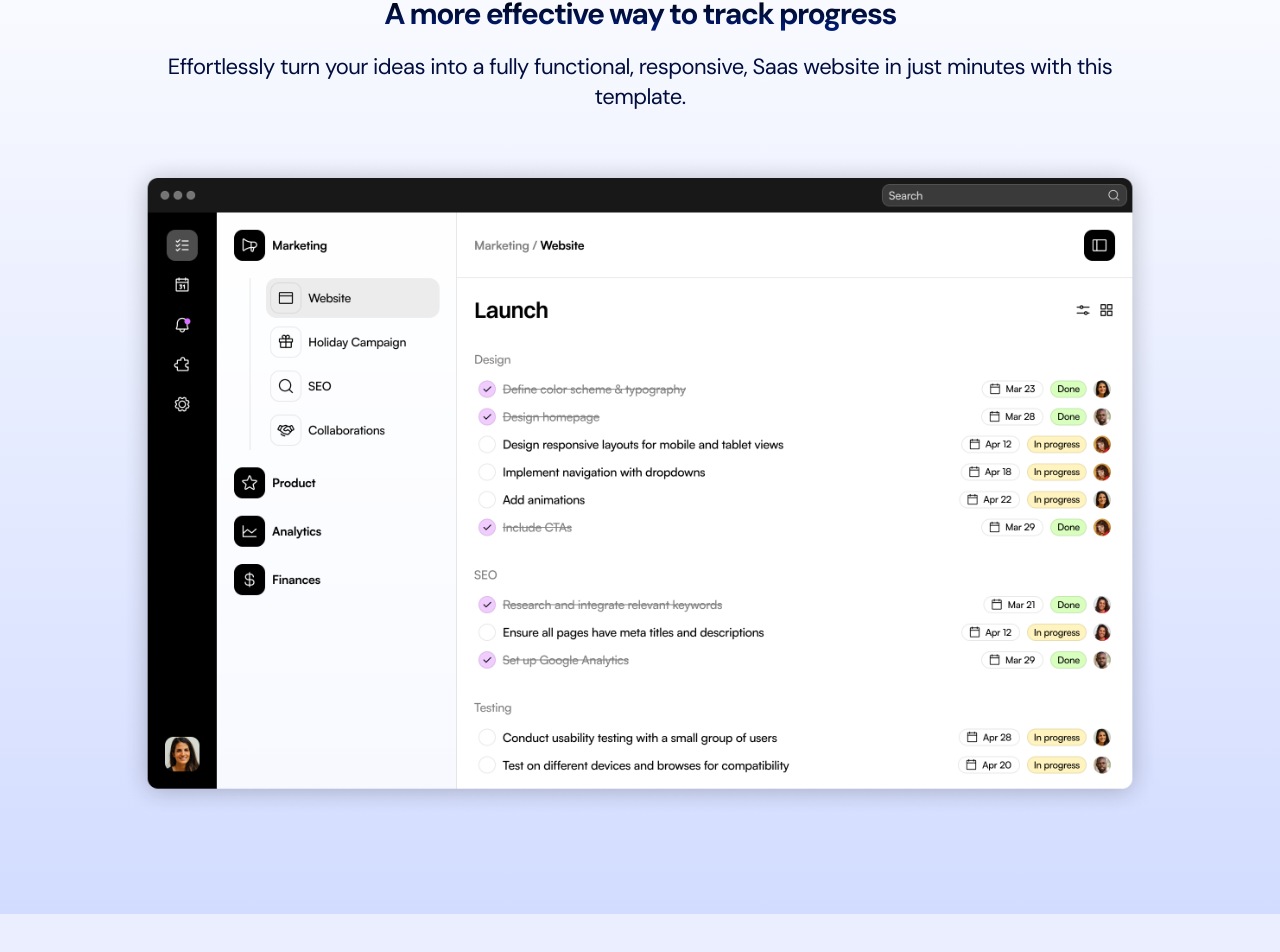
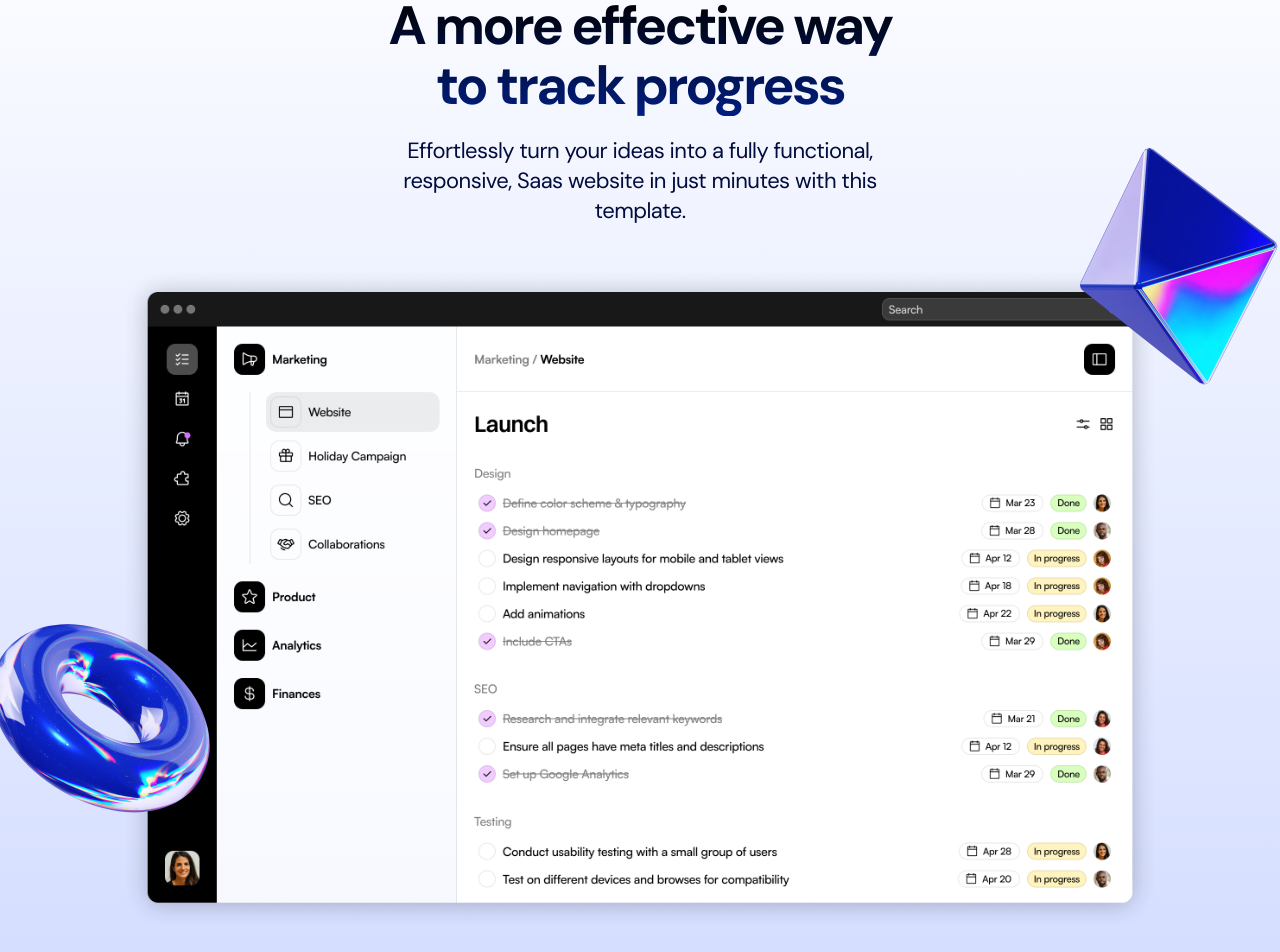
Before and after one commit to Mohamed-Madani/light-saas-landing-page, a Next.js app: page / in a window 1280 px wide. Shown: the part 1110-2062 px from the top of the page. Before the commit the page ends 2024 px from the top, so only its background shows below. Built offline with nearby package versions, Linux system fonts and the light colour scheme.

Commit message:
Creating Desktop view of the product showcase

```diff
--- a/sections/ProductShowcase.tsx
+++ b/sections/ProductShowcase.tsx
@@ -1,20 +1,38 @@
 import productImage from "@/assets/product-image.png";
+import pyramidImage from "@/assets/pyramid.png";
+import tubeImage from "@/assets/tube.png";
 import Image from "next/image";
 
 export const ProductShowcase = () => {
   return (
-    <section className="bg-gradient-to-b from-[#FFFFFF] to-[#D2DCFF] py-24">
+    <section className="bg-gradient-to-b from-[#FFFFFF] to-[#D2DCFF] py-24 overflow-x-clip">
       <div className="container">
-        <div className="flex justify-center">
-          <div className="tag">
-            Boost your productivity
+        <div className="max-w-[540px] mx-auto">
+          <div className="flex justify-center">
+            <div className="tag">Boost your productivity</div>
           </div>
+          <h2 className="text-center text-3xl font-bold tracking-tighter bg-gradient-to-b from-black to-[#001E80] text-transparent bg-clip-text mt-5 md:text-[54px] md:leading-[60px]">
+            A more effective way to track progress
+          </h2>
+          <p className="text-center text-[22px] leading-[30px] tracking-tight text-[#010D3E] mt-5">
+            Effortlessly turn your ideas into a fully functional, responsive,
+            Saas website in just minutes with this template.
+          </p>
         </div>
-            <h2 className="text-center text-3xl font-bold tracking-tighter bg-gradient-to-b from-black to-[#001E80] text-transparent bg-clip-text mt-5">A more effective way to track progress</h2>
-            <p className="text-center text-[22px] leading-[30px] tracking-tight text-[#010D3E] mt-5">
-              Effortlessly turn your ideas into a fully functional, responsive, Saas website in just minutes with this template.
-            </p>
-            <Image src={productImage} alt="Product image" className="mt-10"/>
+        <div className="relative">
+        <Image src={productImage} alt="Product image" className="mt-10" />
+        <Image src={pyramidImage}
+        alt="Pyramide"
+        className="hidden md:block absolute -right-36 -top-32"
+        height={262}
+        width={262}
+        />
+        <Image src={tubeImage}
+        alt="Tube"
+        className="hidden md:block absolute bottom-24 -left-36"
+        height={248}
+        />
+        </div>
       </div>
     </section>
   );
```
